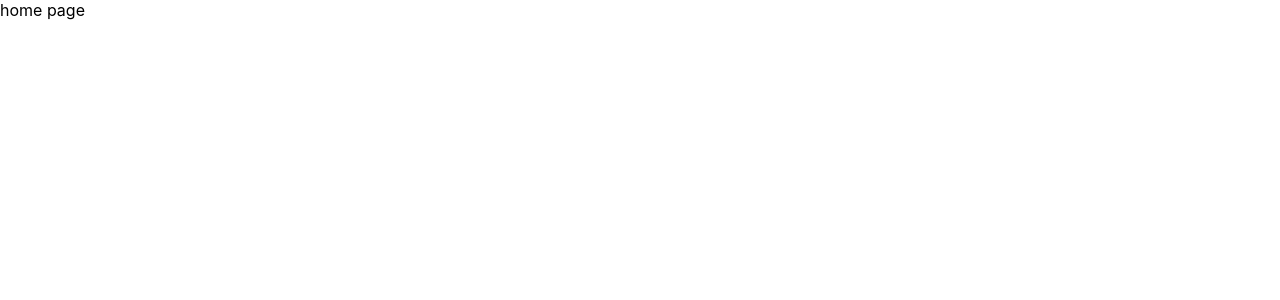
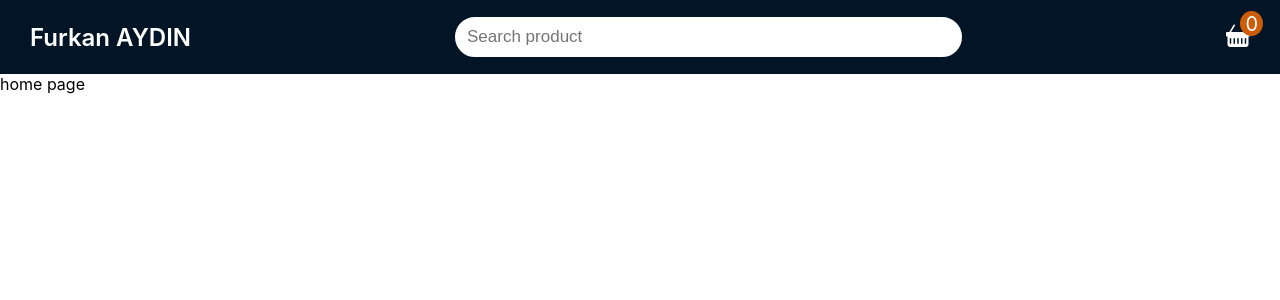
Before and after one commit to furkan-developer/react-mini-eshop, a React (Create React App) app: page / in a window 1280 px wide. Shown: the top 300 px of the page. Built offline with nearby package versions, Linux system fonts and the light colour scheme.

Commit message:
feat: Add Header component into Home component
- Install react-icons package version 5.3.0
- Create Header component
- Reference the Header component inside Home component

```diff
--- a/package.json
+++ b/package.json
@@ -12,6 +12,7 @@
     "@types/react-dom": "^18.3.0",
     "react": "^18.3.1",
     "react-dom": "^18.3.1",
+    "react-icons": "^5.3.0",
     "react-router-dom": "^6.26.1",
     "react-scripts": "5.0.1",
     "typescript": "^4.9.5",
--- /dev/null
+++ b/src/components/header/Header.module.css
@@ -0,0 +1,55 @@
+.header {
+  display: flex;
+  padding: 1.5rem 3rem;
+  align-items: center;
+  color: white;
+  background-color: #021526;
+}
+.logo {
+  flex-grow: 1;
+  font-size: 2.4rem;
+  font-weight: 600;
+
+  &:hover{
+    cursor: pointer;
+  }
+}
+.searchInput {
+  flex-grow: 1;
+
+  & input {
+    border-radius: 2.4rem;
+    padding: 0.8rem 1.2rem;
+    width: 100%;
+    line-height: 2.4rem;
+    font-size: 1.7rem;
+    outline: none;
+    border: 2px solid #021526;
+
+    &:focus {
+      border: 2px solid #cd5c08;
+      -webkit-box-shadow: 5px 5px 15px -4px #cd5c08;
+      box-shadow: 5px 5px 15px -4px #cd5c08;
+    }
+  }
+}
+.icon {
+  flex-grow: 1;
+  text-align: right;
+  position: relative;
+
+  &:hover {
+    font-size: 2.5rem;
+    cursor: pointer;
+  }
+}
+.count {
+  position: absolute;
+  top: -1.2rem;
+  right: -1.3rem;
+  font-size: 2rem;
+  background-color: #cd5c08;
+  border-radius: 50%;
+  padding: 0.05rem 0.5rem;
+  display: inline-block;
+}
--- /dev/null
+++ b/src/components/header/Header.tsx
@@ -0,0 +1,18 @@
+import styles from './Header.module.css';
+import { BsFillBasketFill } from "react-icons/bs";
+
+const Header: React.FunctionComponent = () => {
+
+    return <header className={styles.header}>
+        <p className={styles.logo}>Furkan AYDIN</p>
+        <div className={styles.searchInput}>
+            <input type="text" placeholder='Search product' />
+        </div>
+        <div className={styles.icon}>
+            <BsFillBasketFill style={{ fontSize: '2.4rem' }} />
+            <span className={styles.count}>0</span>
+        </div>
+    </ header>
+}
+
+export default Header;
--- a/src/pages/Home.tsx
+++ b/src/pages/Home.tsx
@@ -1,6 +1,9 @@
+import Header from "../components/header/Header";
+
 const Home: React.FunctionComponent = () => {
 
     return <>
+        <Header />
         <p>home page</p>
     </>
 }
```
Also changed, not shown: 1 other file (tests, documents, lock files or other folders).
